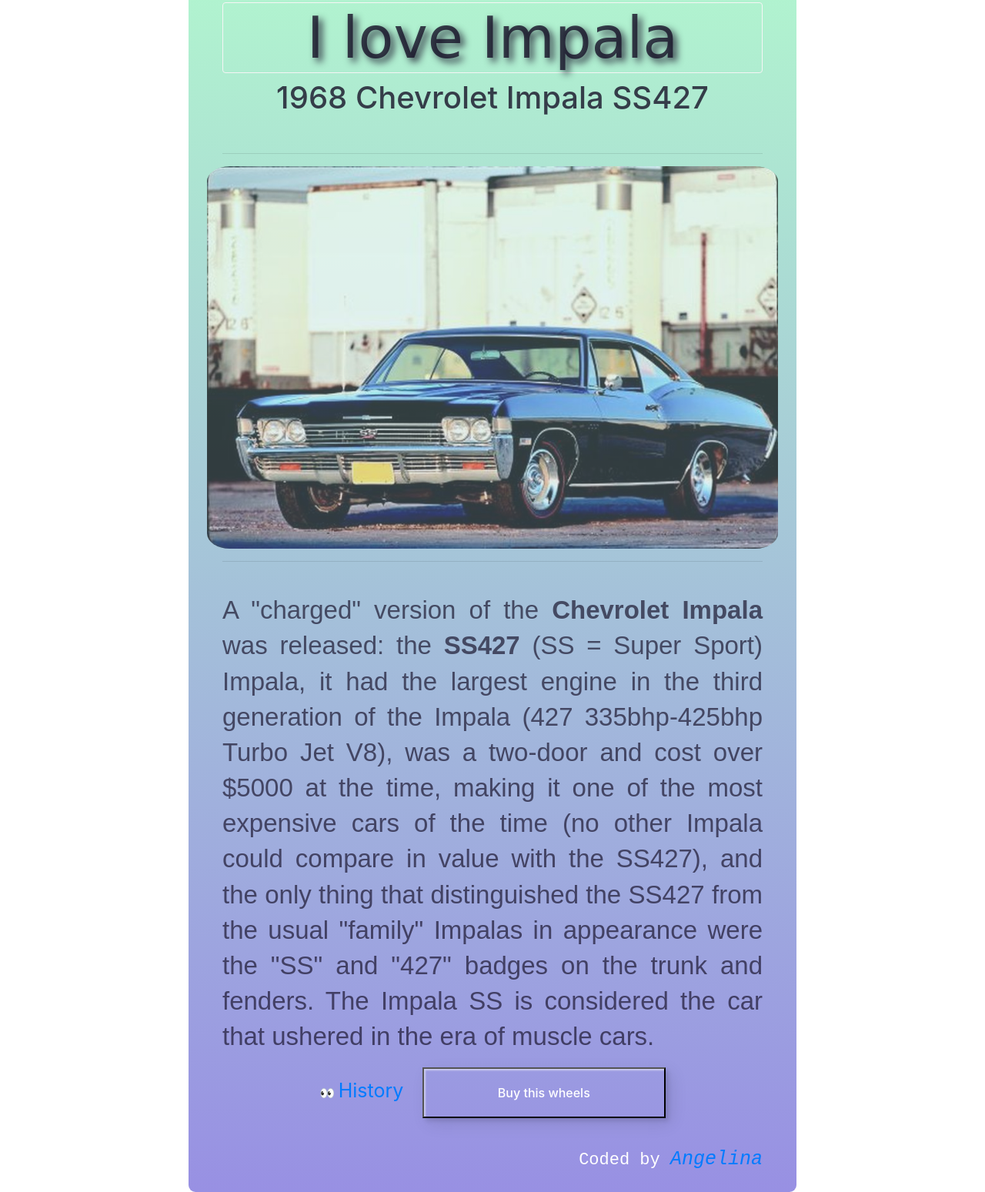
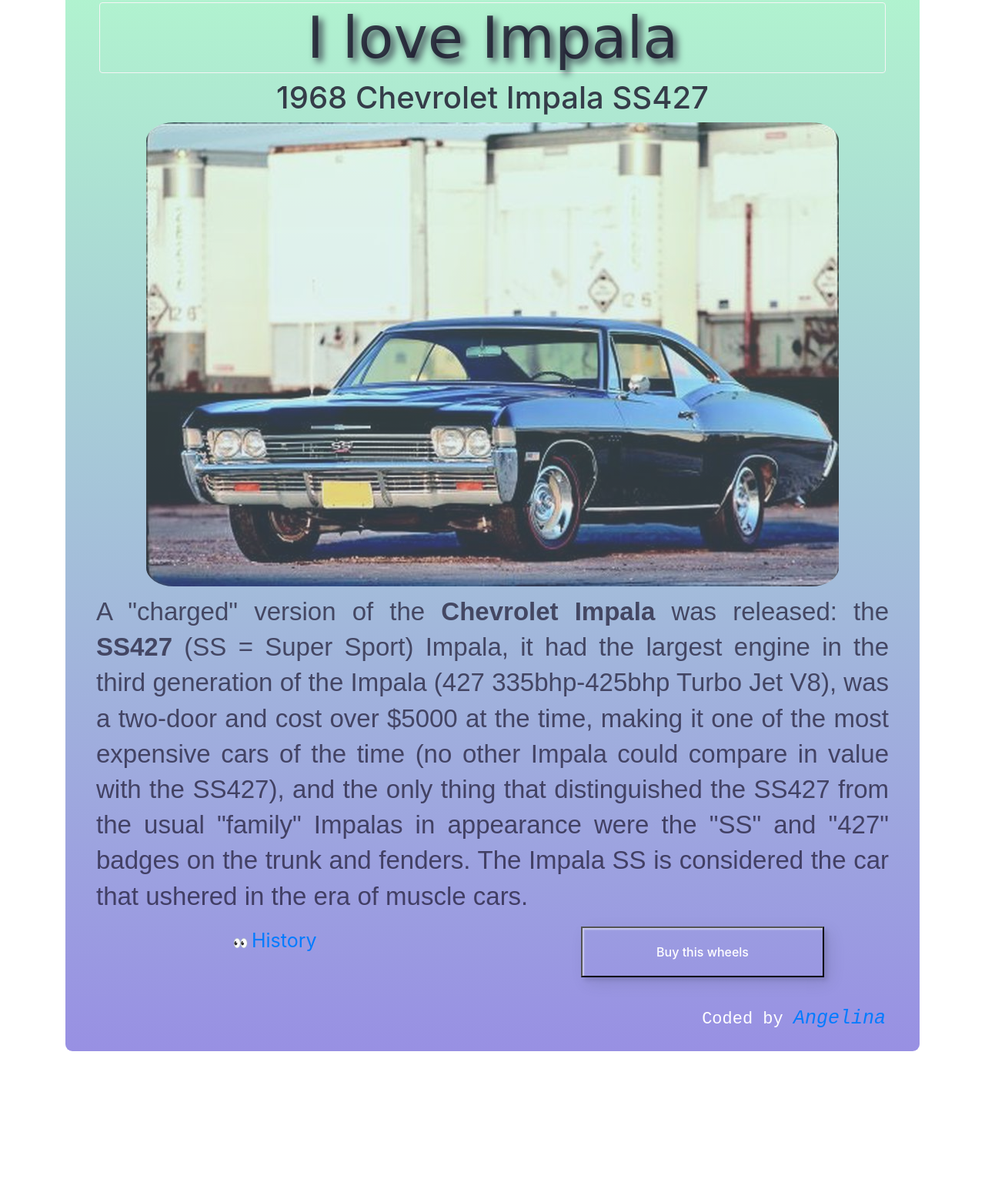
Before and after one commit to AngyUg/Impala, a plain HTML site: page index.html in a window 1280 px wide. Shown: the part 21-1570 px from the top of the page at 77% size. After the commit the page ends 1387 px from the top, so only its background shows below. Drawn offline with nearby package versions, Linux system fonts and the light colour scheme.

Commit message:
add rows

```diff
--- a/index.html
+++ b/index.html
@@ -17,37 +17,62 @@
   <body>
     <div class="container">
       <div class="text-formatting">
+        <div class="row">
+          <div class="col-sm-12">
             <h1 class="main">I love Impala</h1>
+          </div>
+        </div>
+        <div class="row">
+          <div class="col-sm-12">
             <h2 class="pre-main">1968 Chevrolet Impala SS427</h2>
-        <br />
-        <hr />
+          </div>
+        </div>
+        <div class="row">
+          <div class="col-sm-12">
             <img class="impala" src="/image/img-impala.jpg" alt="Impala" />
-        <hr />
-        <br />
+          </div>
+        </div>
+        <div class="row">
+          <div class="col-sm-12">
             <p class="about">
               A "charged" version of the <strong>Chevrolet Impala</strong> was
               released: the <b>SS427</b> (SS = Super Sport) Impala, it had the
               largest engine in the third generation of the Impala (427
-          335bhp-425bhp Turbo Jet V8), was a two-door and cost over $5000 at the
-          time, making it one of the most expensive cars of the time (no other
-          Impala could compare in value with the SS427), and the only thing that
-          distinguished the SS427 from the usual "family" Impalas in appearance
-          were the "SS" and "427" badges on the trunk and fenders. The Impala SS
-          is considered the car that ushered in the era of muscle cars.
+              335bhp-425bhp Turbo Jet V8), was a two-door and cost over $5000 at
+              the time, making it one of the most expensive cars of the time (no
+              other Impala could compare in value with the SS427), and the only
+              thing that distinguished the SS427 from the usual "family" Impalas
+              in appearance were the "SS" and "427" badges on the trunk and
+              fenders. The Impala SS is considered the car that ushered in the
+              era of muscle cars.
             </p>
+          </div>
+        </div>
+        <div class="row">
+          <div class="col-sm-6">
             <samp>👀</samp>
             <a
               href="https://www.chevyhardcore.com/features/car-features/impala-ss427/"
             >
               History</a
             >
+          </div>
+          <div class="col-sm-6">
             <button>Buy this wheels</button>
+          </div>
+        </div>
+        <div class="row">
+          <div class="col-sm-12">
             <p class="fio">
               Coded by
               <em
-            ><a href="https://github.com/AngyUg" target="_blank">Angelina</a>
+                ><a href="https://github.com/AngyUg" target="_blank"
+                  >Angelina</a
+                >
               </em>
             </p>
+          </div>
+        </div>
       </div>
     </div>
   </body>
--- a/src/style.css
+++ b/src/style.css
@@ -5,13 +5,18 @@
   border-radius: 9px;
   padding: 24px;
   background-image: linear-gradient(to top, #9890e3 0%, #b1f4cf 100%);
-  margin-bottom: 24px;
+  /*margin-bottom: 24px;
   margin-left: 160px;
-  margin-right: 160px;
+  margin-right: 160px;}*/
 }
 .container {
   min-width: 800px;
   display: block;
+  height: auto;
+
+  display: flex;
+  align-items: center;
+  justify-content: center;
 }
 
 .main {
@@ -38,16 +43,15 @@
   border-top-right-radius: 4%;
   border-bottom-left-radius: 4%;
   border-bottom-right-radius: 4%;
-
   display: block;
-  max-width: 100%;
-  height: auto;
+  margin-left: auto;
+  margin-right: auto;
 }
 
 .about {
-  padding: 30;
-  padding-left: 20px;
-  padding-right: 20px;
+  margin-top: 10px;
+  margin-left: 16px;
+  margin-right: 16px;
   font-size: 33px;
   text-align: justify;
   color: #140e25a9;
```
Lines whose indentation alone changed are shown as unchanged.
